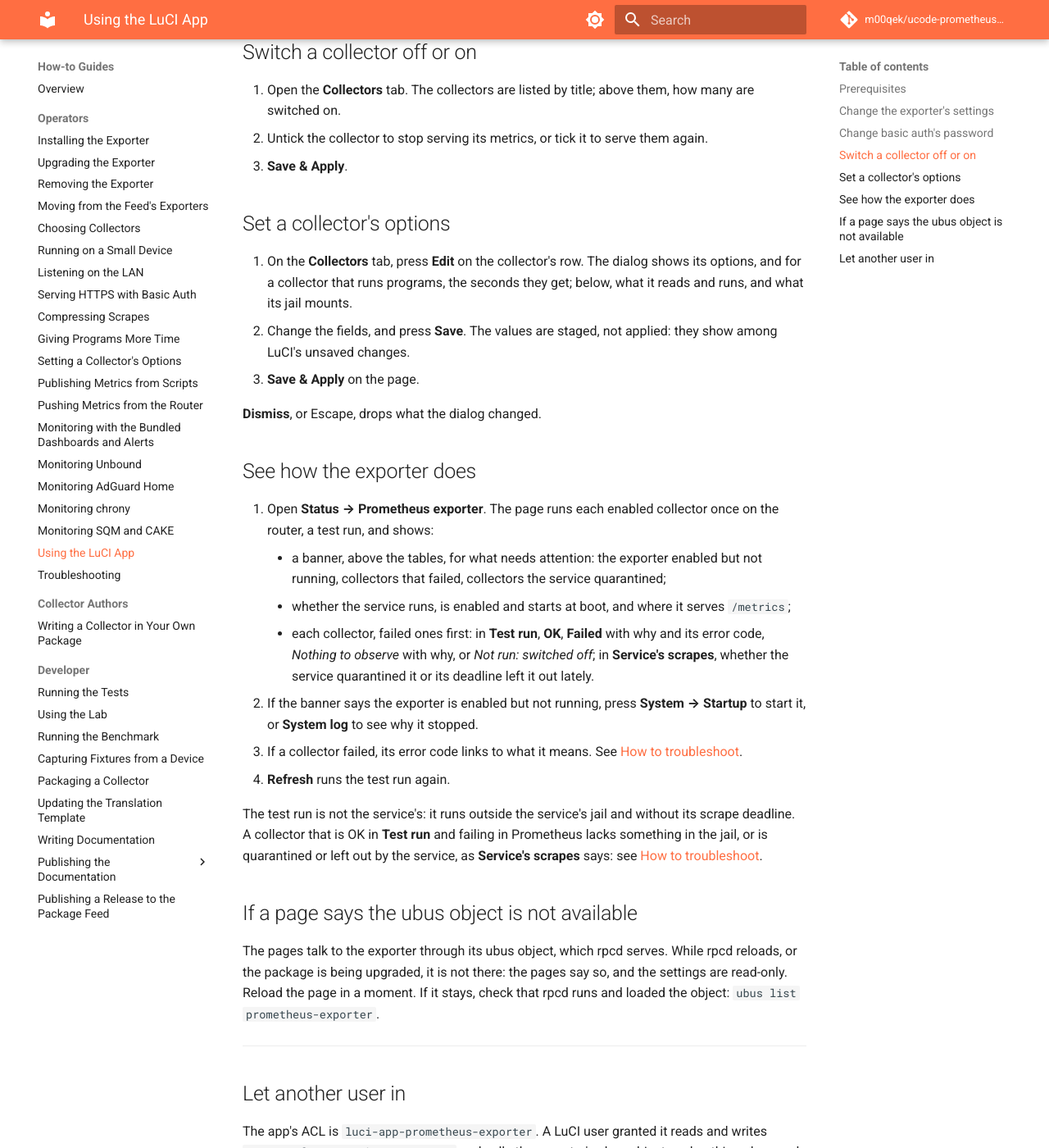
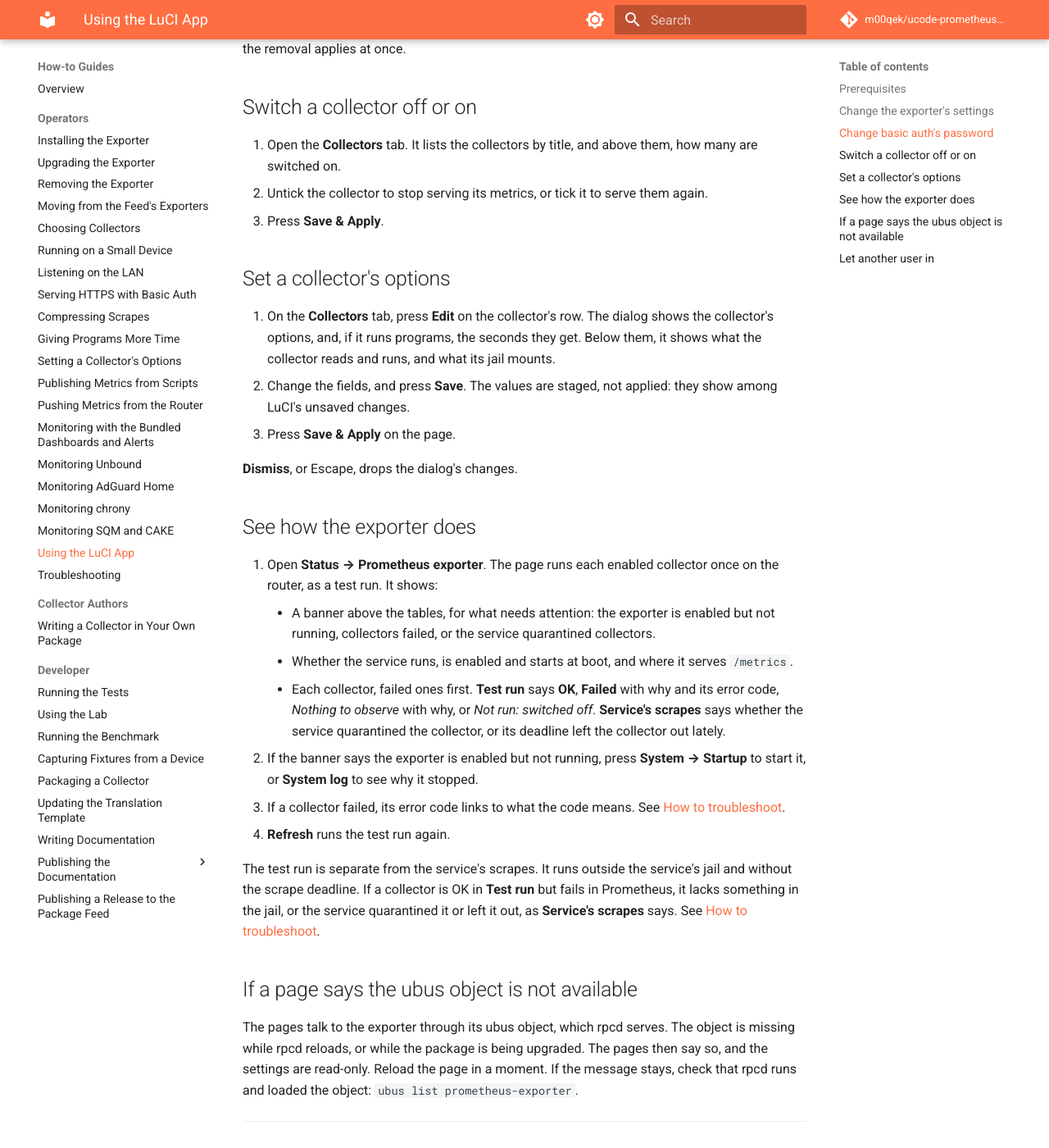
Before and after one commit to m00qek/ucode-prometheus-exporter, an MkDocs documentation site: the page built from docs/how-to/luci.md, in a window 1280 px wide and 1400 px high, scrolled down 1223 px. Shown: the whole window at 82% size. Built offline with MkDocs 1.6.1 and Material for MkDocs 9.7.7, drawn with Linux system fonts in a browser that asks for light colours; comment, search, counter and statistics services are not loaded; some of the changed text lies outside the part shown.

```diff
--- a/docs/how-to/luci.md
+++ b/docs/how-to/luci.md
@@ -1,10 +1,10 @@
 # How to Use the LuCI App
 
-`luci-app-prometheus-exporter` sets up the exporter and shows how it does, from LuCI.
+`luci-app-prometheus-exporter` lets you set up the exporter from LuCI, and see how it is doing.
 
 ## Prerequisites
 
-- `luci-app-prometheus-exporter` is installed, of the same version as the base package. After installing it, reload LuCI in the browser.
+- `luci-app-prometheus-exporter` is installed, at the same version as the base package. After installing it, reload LuCI in the browser.
 
 ---
 
@@ -14,51 +14,53 @@
     - **General**: whether it runs, where it listens, keep-alive, compression and zero values;
     - **HTTPS & login**: the TLS certificate and key, and basic auth;
     - **Limits**: the seconds programs, a scrape and a collector get.
-2. Change the fields. A value the exporter would not take is marked as you type, with why; a tab with such a field shows how many on its title.
-3. **Save & Apply**. If the exporter would refuse a value, nothing is saved: a **Save error** dialog lists what and why, each field by its tab. Press a field's name to go to it, fix it, and save again.
+2. Change the fields. As you type, the form marks a value the exporter would not take, and says why. A tab with such fields shows how many in its title.
+3. Press **Save & Apply**. If the exporter would refuse a value, nothing is saved. A **Save error** dialog lists each problem and why, with each field under its tab. Press a field's name to go to it, fix it, and save again.
 
-To serve the LAN, pick its interface in **Listen on**, on **General**. Basic auth needs HTTPS: on **HTTPS & login**, fill in **TLS certificate** and **TLS key** first, then **Basic auth user**, and **Save & Apply**. The password is no field of the form, and not part of Save, Save & Apply or Revert: as LuCI's own router password, it is changed apart, and at once.
+To serve the LAN, pick its interface in **Listen on**, on **General**.
+
+Basic auth needs HTTPS. On **HTTPS & login**, fill in **TLS certificate** and **TLS key** first, then **Basic auth user**, and press **Save & Apply**. The password is not a field of the form, and Save, Save & Apply and Revert do not touch it. As with LuCI's own router password, you change it separately, and the change applies at once.
 
 ## Change basic auth's password
 
-1. On **HTTPS & login**, **Basic auth password** says whether one is saved: **Set** or **Not set**. Press **Change password…**: it needs **TLS certificate** and **TLS key** filled in.
+1. On **HTTPS & login**, **Basic auth password** says whether a password is saved: **Set** or **Not set**. Press **Change password…**. It needs **TLS certificate** and **TLS key** filled in.
 2. Type the new password in **New password** and again in **Confirmation**, and press **Change password**.
-3. The hash is saved at once, and the exporter reloads with it: give every scraper the new password. The password itself is never stored, and the page never sees the hash.
+3. The hash is saved at once, and the exporter reloads with it. Give every scraper the new password. The password itself is never stored, and the page never sees the hash.
 
-To take basic auth away, empty **Basic auth user** and **Save & Apply**: a saved password is then unused. **Remove password** removes it too, once the user is empty; it is applied at once, as a change is.
+To turn basic auth off, empty **Basic auth user** and press **Save & Apply**. A saved password is then unused. Once the user is empty, **Remove password** also removes the password. Like a change, the removal applies at once.
 
 ## Switch a collector off or on
 
-1. Open the **Collectors** tab. The collectors are listed by title; above them, how many are switched on.
+1. Open the **Collectors** tab. It lists the collectors by title, and above them, how many are switched on.
 2. Untick the collector to stop serving its metrics, or tick it to serve them again.
-3. **Save & Apply**.
+3. Press **Save & Apply**.
 
 ## Set a collector's options
 
-1. On the **Collectors** tab, press **Edit** on the collector's row. The dialog shows its options, and for a collector that runs programs, the seconds they get; below, what it reads and runs, and what its jail mounts.
+1. On the **Collectors** tab, press **Edit** on the collector's row. The dialog shows the collector's options, and, if it runs programs, the seconds they get. Below them, it shows what the collector reads and runs, and what its jail mounts.
 2. Change the fields, and press **Save**. The values are staged, not applied: they show among LuCI's unsaved changes.
-3. **Save & Apply** on the page.
+3. Press **Save & Apply** on the page.
 
-**Dismiss**, or Escape, drops what the dialog changed.
+**Dismiss**, or Escape, drops the dialog's changes.
 
 ## See how the exporter does
 
-1. Open **Status → Prometheus exporter**. The page runs each enabled collector once on the router, a test run, and shows:
-    - a banner, above the tables, for what needs attention: the exporter enabled but not running, collectors that failed, collectors the service quarantined;
-    - whether the service runs, is enabled and starts at boot, and where it serves `/metrics`;
-    - each collector, failed ones first: in **Test run**, **OK**, **Failed** with why and its error code, *Nothing to observe* with why, or *Not run: switched off*; in **Service's scrapes**, whether the service quarantined it or its deadline left it out lately.
+1. Open **Status → Prometheus exporter**. The page runs each enabled collector once on the router, as a test run. It shows:
+    - A banner above the tables, for what needs attention: the exporter is enabled but not running, collectors failed, or the service quarantined collectors.
+    - Whether the service runs, is enabled and starts at boot, and where it serves `/metrics`.
+    - Each collector, failed ones first. **Test run** says **OK**, **Failed** with why and its error code, *Nothing to observe* with why, or *Not run: switched off*. **Service's scrapes** says whether the service quarantined the collector, or its deadline left the collector out lately.
 2. If the banner says the exporter is enabled but not running, press **System → Startup** to start it, or **System log** to see why it stopped.
-3. If a collector failed, its error code links to what it means. See [How to troubleshoot](troubleshoot.md).
+3. If a collector failed, its error code links to what the code means. See [How to troubleshoot](troubleshoot.md).
 4. **Refresh** runs the test run again.
 
-The test run is not the service's: it runs outside the service's jail and without its scrape deadline. A collector that is OK in **Test run** and failing in Prometheus lacks something in the jail, or is quarantined or left out by the service, as **Service's scrapes** says: see [How to troubleshoot](troubleshoot.md).
+The test run is separate from the service's scrapes. It runs outside the service's jail and without the scrape deadline. If a collector is OK in **Test run** but fails in Prometheus, it lacks something in the jail, or the service quarantined it or left it out, as **Service's scrapes** says. See [How to troubleshoot](troubleshoot.md).
 
 ## If a page says the ubus object is not available
 
-The pages talk to the exporter through its ubus object, which rpcd serves. While rpcd reloads, or the package is being upgraded, it is not there: the pages say so, and the settings are read-only. Reload the page in a moment. If it stays, check that rpcd runs and loaded the object: `ubus list prometheus-exporter`.
+The pages talk to the exporter through its ubus object, which rpcd serves. The object is missing while rpcd reloads, or while the package is being upgraded. The pages then say so, and the settings are read-only. Reload the page in a moment. If the message stays, check that rpcd runs and loaded the object: `ubus list prometheus-exporter`.
 
 ---
 
 ## Let another user in
 
-The app's ACL is `luci-app-prometheus-exporter`. A LuCI user granted it reads and writes `/etc/config/prometheus-exporter` and calls the exporter's ubus object, and nothing else; read access alone shows the pages, and a collector's options under **Edit**, without saving. See [LuCI app](../reference/luci.md#acl).
+The app's ACL is `luci-app-prometheus-exporter`. A LuCI user granted it can read and write `/etc/config/prometheus-exporter` and call the exporter's ubus object, and nothing else. With read access alone, the user sees the pages and a collector's options under **Edit**, but cannot save. See [LuCI app](../reference/luci.md#acl).
```
Also changed, not shown: docs/how-to/migrate-from-feed.md (+24 -16 lines), docs/how-to/push-metrics.md (+11 -11 lines), docs/how-to/small-device.md (+24 -12 lines).
